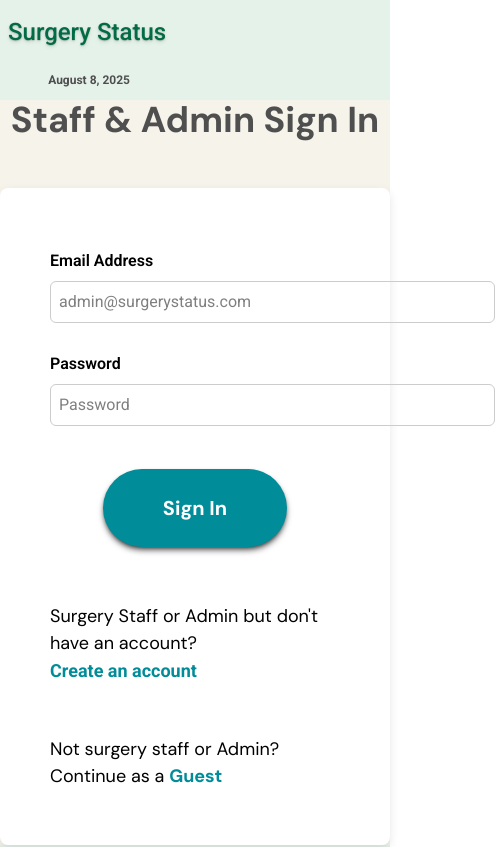
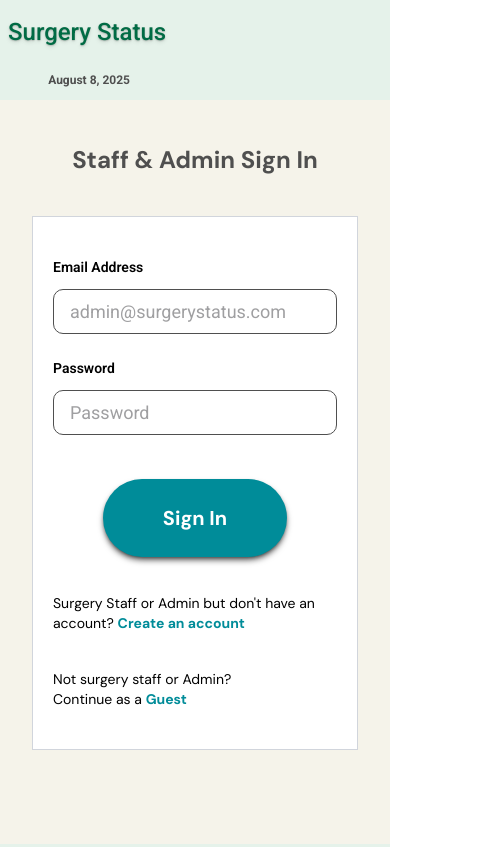
Before and after one commit to chingu-voyages/V56-tier2-team-25, a React (Vite) app: page /login in a window 390 px wide. Shown: the top 847 px of the page, 495 px wide, since content can reach past the window. Built offline with nearby package versions, Linux system fonts and the light colour scheme; the HTML template or start-up script is replaced by a standard one.

Commit message:
login responsiveness

```diff
--- a/src/components/AddPatient.jsx
+++ b/src/components/AddPatient.jsx
@@ -56,7 +56,7 @@ const AddPatient = () => {
         <>
         <section className="min-h-screen w-full flex flex-col">
             <Header/>
-            <div className="flex flex-1 flex-col items-center pt-11 lg:pt-0 md:justify-center bg-[#F5F3EA]">
+            <div className="flex flex-1 flex-col items-center pt-11 md:pt-0 md:justify-center bg-[#F5F3EA]">
                 <h2 className="text-[#4F4F4F] font-bold text-2xl lg:text-4xl dm-sans mb-10 md:mb-24">Patient Information</h2>
                 <form onSubmit={submitForm} className="flex flex-col">
                     {formInputs}
--- a/src/components/Findpatient/FindPatient.jsx
+++ b/src/components/Findpatient/FindPatient.jsx
@@ -29,7 +29,7 @@ const FindPatient = ({ currentPatient, setCurrentPatient }) => {
     <section>
       <div className="min-h-screen w-full flex flex-col">
         <Header />
-          <div className="flex flex-1 flex-col items-center pt-11 lg:pt-0 md:justify-center bg-[#F5F3EA]">
+          <div className="flex flex-1 flex-col items-center pt-11 md:pt-0 md:justify-center bg-[#F5F3EA]">
             <div className="mb-16">
               <h1 className="text-[#4F4F4F] font-bold text-2xl lg:text-4xl dm-sans">Find Patient</h1>
             </div>
--- a/src/components/Landingpages/LandingPageGuest.jsx
+++ b/src/components/Landingpages/LandingPageGuest.jsx
@@ -7,7 +7,7 @@ const LandingPageGuest = () => {
     <section>
       <div className="min-h-screen w-full flex flex-col">
         <Header />
-        <div className="flex flex-1 flex-col items-center pt-11 justify-start md:justify-center text-center bg-[#F5F3EA]">
+        <div className="flex flex-1 flex-col items-center pt-11 md:pt-0 justify-start md:justify-center text-center bg-[#F5F3EA]">
           <div className="flex flex-col items-center justify-center">
             <h1 className="text-[#4F4F4F] font-bold text-[1.75rem] dm-sans mb-8 sm:text-4xl">
               Welcome, Guest!
--- a/src/components/Landingpages/Login.jsx
+++ b/src/components/Landingpages/Login.jsx
@@ -112,49 +112,53 @@ function Login() {
 
     return (
         <>
-            <div className="ss-wrapper">
+            <div className="min-h-screen w-full flex flex-col">
                 <Header />
-                <div className="ss-page">
+                <div className="flex flex-1 flex-col items-center pt-11 md:pt-0 px-8 md:px-0 md:justify-center bg-[#F5F3EA]">
                     {message && (
                         <div className={messageType === 'success' ? 'success-message' : 'error-message'} style={{ position: 'relative' }}>
                             <button className="message-close-btn" onClick={() => setMessage('')} aria-label="Close message">&times;</button>
                             {message}
                         </div>
                     )}
-                    <h2 className="dm-sans text-[#4F4F4F] text-4xl font-bold mb-12">Staff & Admin Sign In</h2>
-                    <div className="ss-container">
-                        <div className="input-wrapper">
-                            <label className="input-label" htmlFor="emailaddress">Email Address</label>
-                            <input id="emailaddress" type="text" className="input-bar" placeholder = "admin@surgerystatus.com"  value={emailaddress} onChange={(e) => setemailaddress(e.target.value)} />
+                    <h2 className="dm-sans text-[#4F4F4F] text-2xl md:text-4xl font-bold mb-10 md:mb-12">Staff & Admin Sign In</h2>
+                    <div className="w-full bg-white border md:py-14 md:px-[61px] border-gray-300 px-5 py-10 max-w-[543px]">
+                        <div className="flex flex-col gap-y-3 mb-6">
+                            <label className="text-sm font-semibold" htmlFor="emailaddress">Email Address</label>
+                            <input id="emailaddress" type="text" className="border px-4 py-2 text-[#4F4F4F] placeholder:text-[#9f9fa1] rounded-[10px] text-[1.125rem]" placeholder = "admin@surgerystatus.com"  value={emailaddress} onChange={(e) => setemailaddress(e.target.value)} />
                         </div>
-                        <div className="input-wrapper">
-                            <label className="input-label" htmlFor="password">Password</label>
-                            <input id="password" type="text" className="input-bar" placeholder = "Password"   value={password} onChange={(e) => setPassword(e.target.value)}/>
+                        <div className="flex flex-col gap-y-3 mb-11">
+                            <label className="text-sm font-semibold" htmlFor="password">Password</label>
+                            <input id="password" type="text" className="border px-4 py-2 text-[#4F4F4F] placeholder:text-[#9f9fa1] rounded-[10px] text-[1.125rem]" placeholder = "Password"   value={password} onChange={(e) => setPassword(e.target.value)}/>
                         </div>
                         {existingAccount === 'Yes' ? (
-                            <div className="flex flex-col mt-5">
-                                <div className="self-center bg-[#008C99] text-white text-[1.25rem] font-bold rounded-[40px] mb-14 px-15 py-6 cursor-pointer shadow-md/60 hover:bg-[#A8D5BA] dm-sans" onClick={infoSubmitted}>Sign In</div>
-                                <p className="text-left dm-sans text-[1.125rem]">
-                                    Surgery Staff or Admin but don't have an account?
+                            <div className="flex flex-col mt-5 mb-9">
+                                <div className="self-center bg-[#008C99] text-white font-bold text-[1.25rem] rounded-[40px] mb-9 md:mb-14 px-15 py-6 cursor-pointer shadow-md/60 hover:bg-[#A8D5BA] dm-sans" onClick={infoSubmitted}>Sign In</div>
+                                <p className="text-left dm-sans text-sm md:text-[1.125rem]">
+                                    Surgery Staff or Admin but don't have an account? {" "}
+                                    <span className="text:sm md:text-[1.125rem] text-left text-[#008C99] font-bold cursor-pointer hover:text-[#A8D5BA]" onClick={() => toggleExisting('No')}>
+                                        Create an account
+                                    </span>
                                 </p>
-                                <p className="text-[1.125rem] text-left text-[#008C99] font-bold cursor-pointer hover:text-[#A8D5BA]" onClick={() => toggleExisting('No')}>
-                                    Create an account
-                                </p>
+
                             </div>
                         ) : (
-                            <div className="flex flex-col mt-5">
-                                <div className="self-center bg-[#008C99] text-white text-[1.25rem] font-bold rounded-[40px] mb-14 px-15 py-6 cursor-pointer shadow-md/60 hover:bg-[#A8D5BA] dm-sans" onClick={infoSubmitted}>Create Account</div>
-                                <p className="text-left dm-sans text-[1.125rem]">
-                                    Surgery or staff Admin with existing account?
+                            <div className="flex flex-col mt-5 mb-9">
+                                <div className="self-center bg-[#008C99] text-white font-bold text-[1.25rem] rounded-[40px] mb-9 md:mb-14 px-15 py-6 cursor-pointer shadow-md/60 hover:bg-[#A8D5BA] dm-sans" onClick={infoSubmitted}>Create Account</div>
+                                <p className="text-left dm-sans text-sm md:text-[1.125rem]">
+                                    Surgery or staff Admin with existing account? {" "}
+                                    <span className="text-sm md:text-[1.125rem] text-left text-[#008C99] font-bold cursor-pointer hover:text-[#A8D5BA]" onClick={() => toggleExisting('Yes')}>
+                                        Sign in
+                                    </span>
                                 </p>
-                                <p className="text-[1.125rem] text-left text-[#008C99] font-bold cursor-pointer hover:text-[#A8D5BA]" onClick={() => toggleExisting('Yes')}>
-                                    Sign in
-                                </p>
+
                             </div>
                         )}
-                        <p className="text-left dm-sans text-[1.125rem] mt-9">
-                            Not surgery staff or Admin? Continue as a <span className="text-[1.125rem] text-left text-[#008C99] font-bold cursor-pointer hover:text-[#A8D5BA]" onClick={() => navigate("../guest")}>Guest
-                            </span>
+                        <p className="text-left dm-sans text-sm md:text-[1.125rem]">
+                            Not surgery staff or Admin? <br></br> Continue as a {""}
+                                <span className="text:sm md:text-[1.125rem] text-left text-[#008C99] font-bold cursor-pointer hover:text-[#A8D5BA]" onClick={() => navigate("../guest")}>
+                                    Guest
+                                </span>
                         </p>
 
                     </div>
--- a/src/index.css
+++ b/src/index.css
@@ -104,7 +104,6 @@ body, html {
 }
 
 .input-bar {
-  width: 445px;
   padding: 0.5rem;
   border: 1px solid #ccc;
   border-radius: 0.375rem;
```
